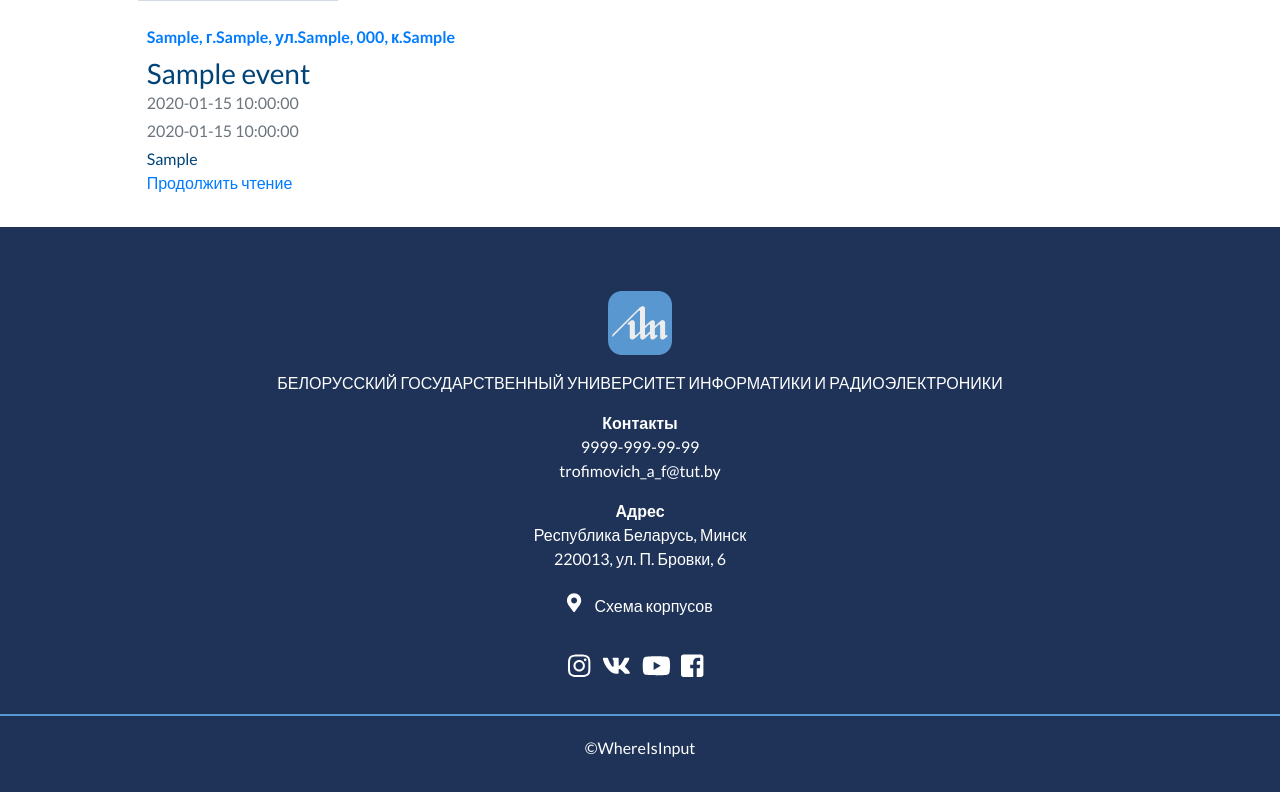
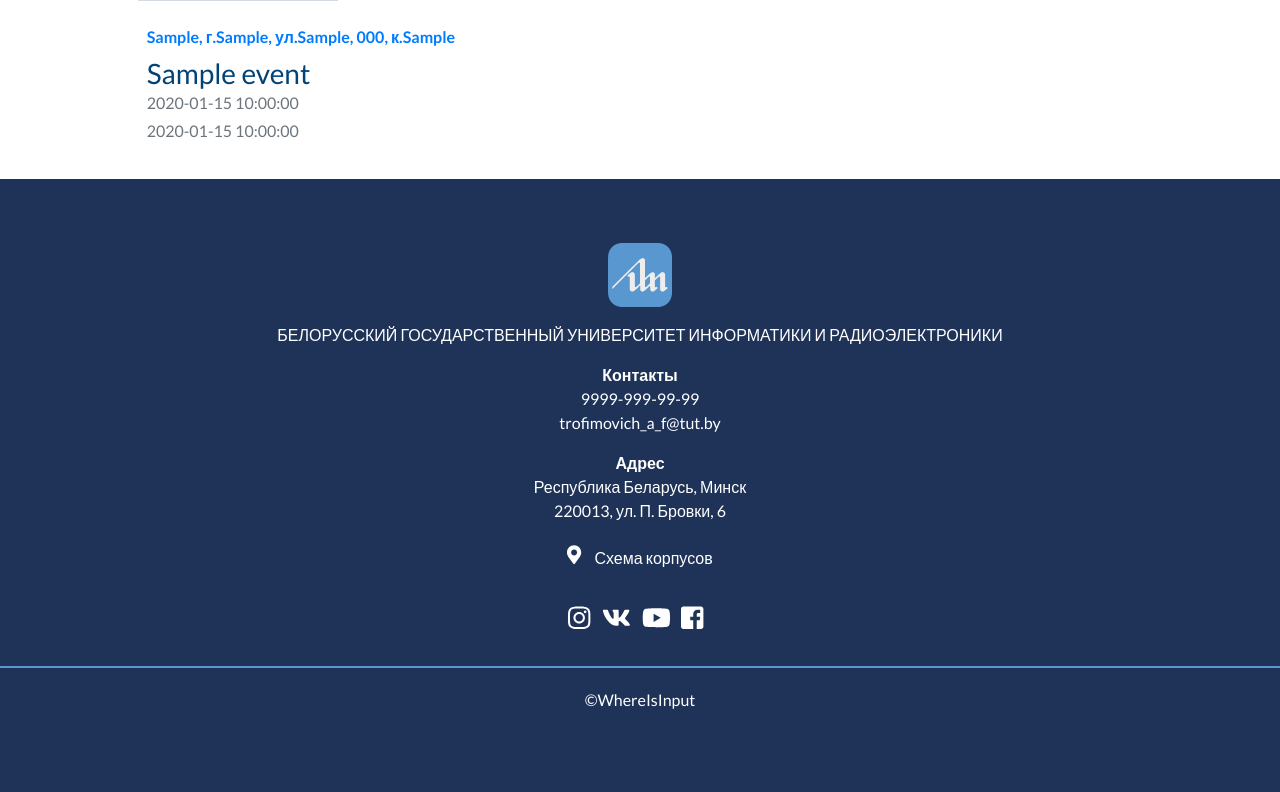
Before and after one commit to pavlentiysv/Olympiad, a PHP site: page /event.php?eventID=1 in a window 1280 px wide. Shown: the part 289-1081 px from the top of the page. After the commit the page ends 998 px from the top, so only its background shows below. Run offline with PHP 8.4, Linux system fonts and the light colour scheme; a user stored in the database is signed in; tables that the repository leaves empty hold one stand-in row (values such as "Sample post"); grey boxes marked "Sample" are stand-in pictures; some libraries are stand-ins or nearby versions.

Commit message:
update event

```diff
--- a/event.php
+++ b/event.php
@@ -49,8 +49,6 @@ require 'php/event.inc.php';
             <h3 class="mb-0"><?php $event->getTitle(); ?></h3>
             <div class="mb-1 text-muted"><?php $event->getStartDate(); ?></div>
             <div class="mb-1 text-muted"><?php $event->getEndDate(); ?></div>
-            <p class="card-text mb-auto"><?php $event->getShortInfo(); ?></p>
-            <a href="event.php?eventID=<?php $event->getEventID(); ?>" class="stretched-link">Продолжить чтение</a>
           </div>
         </div>
       </div>
--- a/test-page.php
+++ b/test-page.php
@@ -17,7 +17,7 @@
 
     <!-- PDF Viewer -->
     <div class="content">
-      <embed src="uploads\Tasks\test-content.pdf#toolbar=0" type="application/pdf" height="99%" width="90%">
+      <embed src="uploads\events\Tasks\test-content.pdf#toolbar=0" type="application/pdf" height="99%" width="90%">
     </div>
 
     <!-- Sidebar -->
```
Also changed, not shown: event-edit.php (deleted), uploads/events/logos/logo2.png (added).
